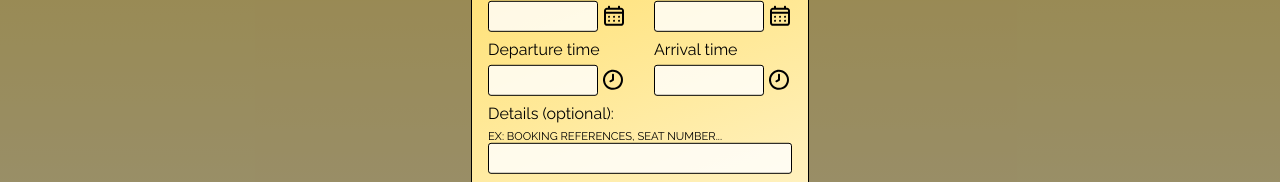
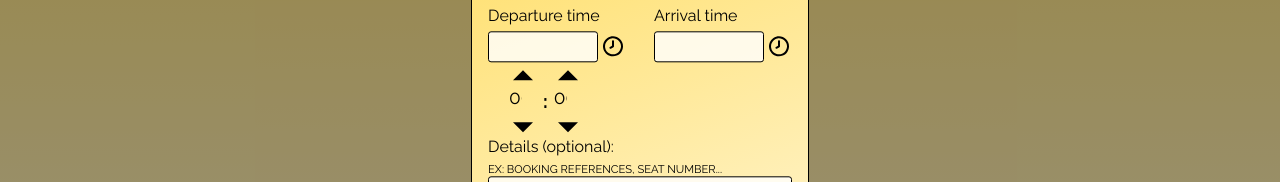
Before and after one commit to Candyfair/TravelPlan, a React app: page /europe-journey in a window 1280 px wide. Shown: the part 480-662 px from the top of the page. Built offline with nearby package versions, Linux system fonts and the light colour scheme; no server answers.

Commit message:
Add TimePicker - arrows behaviour ok

```diff
--- a/package.json
+++ b/package.json
@@ -53,7 +53,6 @@
     "prop-types": "*",
     "react": "*",
     "react-dom": "*",
-    "react-ios-time-picker": "^0.2.0",
     "react-redux": "^7.2.6",
     "react-router-dom": "^6.3.0",
     "redux": "^4.2.0"
--- a/src/components/CreateStep/index.js
+++ b/src/components/CreateStep/index.js
@@ -7,6 +7,7 @@ import { setIcon } from '../../redux/actions/create';
 
 import Icon from '../Icon';
 import * as CONSTANTS from '../../utils/constants';
+import TimePicker from '../TimePicker/TimePicker';
 
 // == Component
 const CreateStep = () => {
@@ -98,6 +99,7 @@ const CreateStep = () => {
   const handleIconChange = (e) => {
     dispatch(setIcon(e.target.value));
   };
+
   return (
     <form className="create__wrapper">
       <div>
@@ -273,6 +275,7 @@ const CreateStep = () => {
                     />
                   </span>
                 </div>
+                <TimePicker />
               </div>
             )
           }
--- /dev/null
+++ b/src/components/TimePicker/TimePicker.js
@@ -0,0 +1,88 @@
+/* eslint-disable react/self-closing-comp */
+import { min } from 'moment';
+import { useSelector, useDispatch } from 'react-redux';
+import { hourDown, hourUp, minuteDown, minuteUp, setTime } from '../../redux/actions/time';
+import './style.scss';
+
+const TimePicker = () => {
+  const dispatch = useDispatch();
+  const { hour, minute } = useSelector((state) => state.time);
+
+  const dispatchHourUp = () => {
+    if (hour < 23) {
+      dispatch(hourUp());
+    }
+    else {
+      dispatch(setTime('hour', 0));
+    }
+  };
+
+  const dispatchHourDown = () => {
+    if (hour > 0) {
+      dispatch(hourDown());
+    }
+    else {
+      dispatch(setTime('hour', 23));
+    }
+  };
+
+  const dispatchMinuteUp = () => {
+    if (minute < 59) {
+      dispatch(minuteUp());
+    }
+    else {
+      dispatch(setTime('minute', 0));
+    }
+  };
+
+  const dispatchMinuteDown = () => {
+    if (minute > 0) {
+      dispatch(minuteDown());
+    }
+    else {
+      dispatch(setTime('minute', 59));
+    }
+  };
+
+  const formatTime = (time) => {
+    if (time < 10) {
+      time = '0' + time;
+    }
+    return time;
+  };
+
+  return (
+    <div className="timepicker">
+
+      {/* Hours */}
+      <div className="timepicker__hour">
+        <div className="timepicker__hr-up" onClick={dispatchHourUp}></div>
+        <input
+          type="number"
+          className="timepicker__hr"
+          value={formatTime(hour)}
+          readOnly
+        />
+        <div className="timepicker__hr-down" onClick={dispatchHourDown}></div>
+      </div>
+
+      {/* Separator */}
+      <div className="timepicker__separator">:</div>
+
+      {/* Minutes */}
+      <div className="timepicker__minute">
+        <div className="timepicker__min-up" onClick={dispatchMinuteUp}></div>
+        <input
+          type="number"
+          className="timepicker__min"
+          readOnly
+          value={formatTime(minute)}
+        />
+        <div className="timepicker__min-down" onClick={dispatchMinuteDown}></div>
+      </div>
+
+    </div>
+  );
+};
+
+export default TimePicker;
--- /dev/null
+++ b/src/components/TimePicker/style.scss
@@ -0,0 +1,78 @@
+@import '../../styles/vars';
+@import '../../styles/mixins';
+
+.timepicker {
+  display: flex;
+	justify-content: space-around;
+	align-items: center;
+
+	width: 100%;
+	max-width: 100px;
+	padding: 10px 10px;
+  margin: 0 5px 5px 5px;
+
+	font-size: 1.2rem;
+	font-weight: 700;
+
+	user-select: none;
+
+  &__hour,
+  &__minute {
+    position: relative;
+    min-width: 40px;
+    text-align: center;
+    display: flex;
+    justify-content: stretch;
+    align-items: stretch;
+  }
+
+  &__hr,
+  &__min {
+    background: none;
+    font-size: 1.2rem;
+    appearance: none;
+    border: none;
+    outline: none;
+    display: block;
+    width: 100%;
+    text-align: center;
+  }
+
+    &__hr-up,
+    &__hr-down,
+    &__min-up,
+    &__min-down {
+      position: absolute;
+      left: 50%;
+      transform: translateX(-50%);
+
+      width: 20px;
+      height: 10px;
+
+      border-left: 10px solid transparent;
+      border-right: 10px solid transparent;
+
+      cursor: pointer;
+    }
+
+    &__hr-up,
+    &__min-up {
+      top: -10px;
+      border-bottom: 10px solid $text;
+    }
+
+    &__hr-down,
+    &__min-down {
+      bottom: -10px;
+      border-top: 10px solid $text;
+    }
+
+    &__hr-up:hover,
+    &__hr-down:hover,
+    &__min-up:hover,
+    &__min-down:hover {
+      border-bottom-color: $frame;
+      border-top-color: $frame;
+    }
+
+}
--- a/src/middleware/api.js
+++ b/src/middleware/api.js
@@ -1,9 +1,9 @@
 import axios from 'axios';
 
-import * as CONSTANTS from '../utils/constants';
+import { API } from '../utils/constants';
 
 const instance = axios.create({
-  baseURL: CONSTANTS.API.baseURL,
+  baseURL: API.baseURL,
   headers: {
     'Content-Type': 'application/x-www-form-urlencoded',
     // eslint-disable-next-line quote-props
--- /dev/null
+++ b/src/redux/actions/time.js
@@ -0,0 +1,27 @@
+export const SET_TIME = 'SET_TIME';
+export const HOUR_UP = 'HOUR_UP';
+export const HOUR_DOWN = 'HOUR_DOWN';
+export const MINUTE_UP = 'MINUTE_UP';
+export const MINUTE_DOWN = 'MINUTE_DOWN';
+
+export const setTime = (key, value) => ({
+  type: SET_TIME,
+  key,
+  value,
+});
+
+export const hourUp = () => ({
+  type: HOUR_UP,
+});
+
+export const hourDown = () => ({
+  type: HOUR_DOWN,
+});
+
+export const minuteUp = () => ({
+  type: MINUTE_UP,
+});
+
+export const minuteDown = () => ({
+  type: MINUTE_DOWN,
+});
--- a/src/redux/reducers/create.js
+++ b/src/redux/reducers/create.js
@@ -16,6 +16,7 @@ const initialState = {
   endTime: '',
   details: '',
   stepPosition: '',
+  timePicker: false, // Time picker
 };
 
 const reducer = (state = initialState, action = {}) => {
--- a/src/redux/reducers/index.js
+++ b/src/redux/reducers/index.js
@@ -4,6 +4,7 @@ import create from './create';
 import trips from './trips';
 import users from './users';
 import modals from './modals';
+import time from './time';
 
 export default combineReducers({
   steps,
@@ -11,4 +12,5 @@ export default combineReducers({
   trips,
   users,
   modals,
+  time,
 });
--- /dev/null
+++ b/src/redux/reducers/time.js
@@ -0,0 +1,51 @@
+import {
+  HOUR_DOWN,
+  HOUR_UP,
+  MINUTE_DOWN,
+  MINUTE_UP,
+  SET_TIME,
+} from '../actions/time';
+
+const initialState = {
+  hour: 0,
+  minute: 0,
+};
+
+const reducer = (state = initialState, action = {}) => {
+  switch (action.type) {
+    case HOUR_UP:
+      return {
+        ...state,
+        hour: state.hour + 1,
+      };
+
+    case HOUR_DOWN:
+      return {
+        ...state,
+        hour: state.hour - 1,
+      };
+
+    case MINUTE_UP:
+      return {
+        ...state,
+        minute: state.minute + 1,
+      };
+
+    case MINUTE_DOWN:
+      return {
+        ...state,
+        minute: state.minute - 1,
+      };
+
+    case SET_TIME:
+      return {
+        ...state,
+        [action.key]: action.value,
+      };
+
+    default:
+      return state;
+  }
+};
+
+export default reducer;
```
Also changed, not shown: 1 other file (tests, documents, lock files or other folders).
